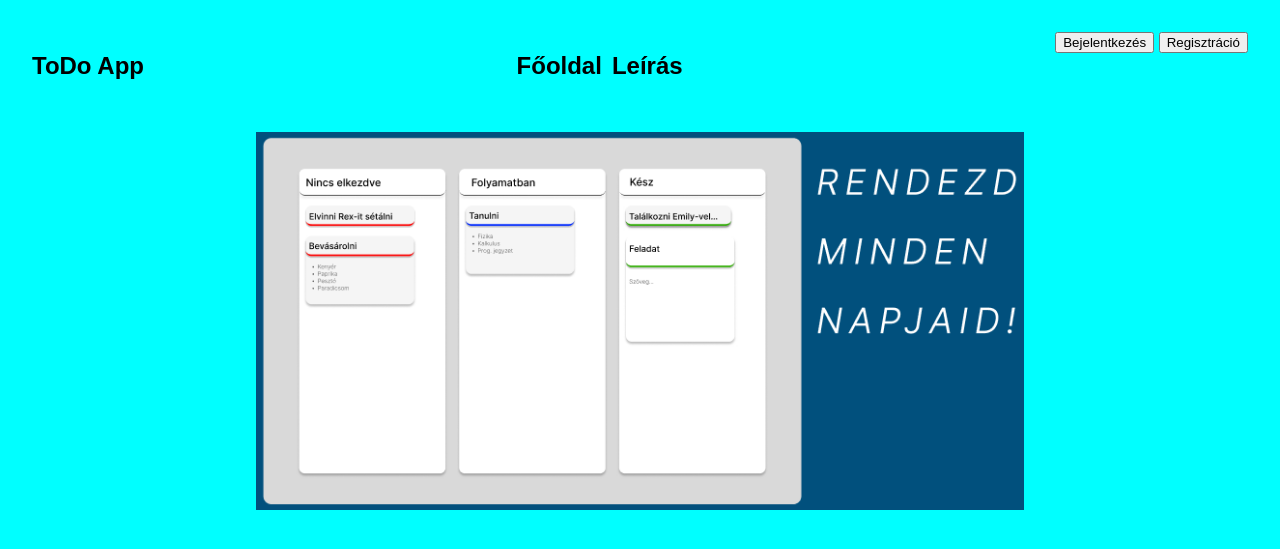
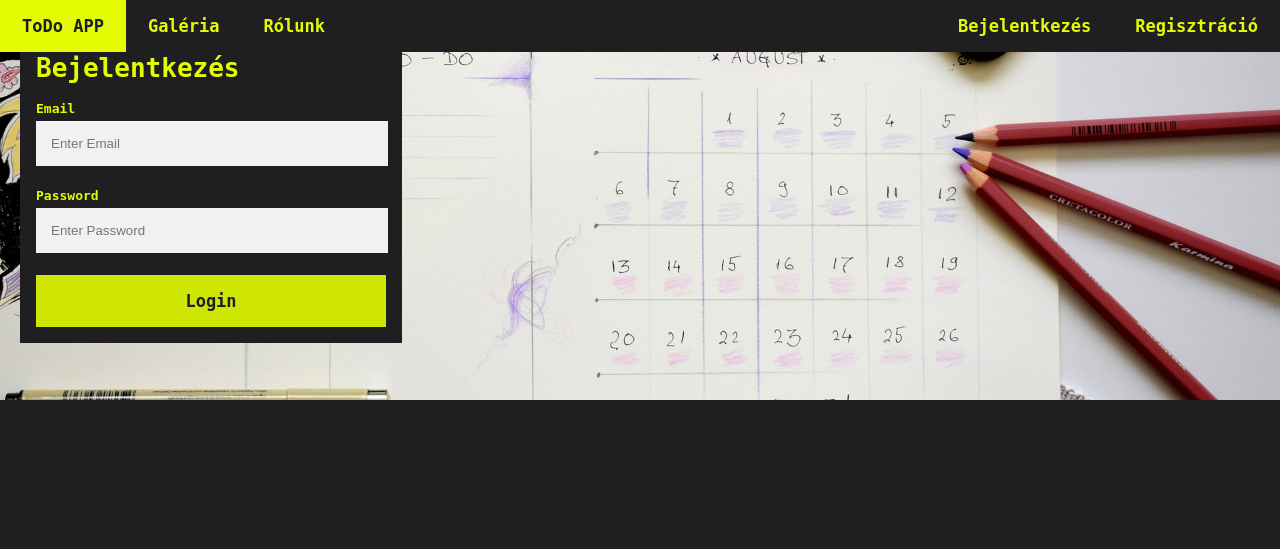
Before and after one commit to Patrik119HUN/ToDo-App, a PHP site: page / in a window 1280 px wide. Shown: the top 549 px of the page. Run offline with PHP 8.4, Linux system fonts and the light colour scheme.

Commit message:
menu, form with image

```diff
--- a/index.html
+++ b/index.html
@@ -3,23 +3,48 @@
   <head>
     <meta charset="UTF-8" />
     <meta name="author" content="Szegedi Bence, Tukacs Patrik" />
+    <link rel="icon" type="image/x-icon" href="./képek/pipa favicon.ico">
     <meta http-equiv="X-UA-Compatible" content="IE=edge" />
     <meta name="viewport" content="width=device-width, initial-scale=1.0" />
     <title>ToDo App</title>
     <link rel="stylesheet" href="style.css" />
   </head>
   <body>
-    <nav class="menu">
-      <h1>ToDo App</h1>
-      <div class="item">
-        <h1>Főoldal</h1>
-        <h1>Leírás</h1>
+
+    <div class="topnav">
+      <a class="active" id="left" href="#home">ToDo APP</a>
+      <a id="left"href="#galeria">Galéria</a>
+      <a id="left"href="#rolunk">Rólunk</a>
+      <button class="gomb" id="right">Regisztráció</button>
+      <button class="gomb" id="right">Bejelentkezés</button>
+
+
+    </div>
+
+    <div class="container">
+      <!--<img id="boritokep" src="./képek/planner2.jpg" alt="naptár">-->
+      <div class="centered">
+
       </div>
-      <div>
-        <button>Bejelentkezés</button>
-        <button>Regisztráció</button>
-      </div>
-    </nav>
-    <img id="minta" src="./képek/minta.png" alt="minta">
+
+    </div>
+    <div class="bg-img" id="bejelentkezes">
+      <form action="/action_page.php" class="form">
+        <h1>Bejelentkezés</h1>
+
+        <label for="email"><b>Email</b></label>
+        <input type="text" placeholder="Enter Email" name="email" required>
+
+        <label for="psw"><b>Password</b></label>
+        <input type="password" placeholder="Enter Password" name="psw" required>
+
+        <button type="submit" class="login">Login</button>
+      </form>
+    </div>
+
+
+
+
+
   </body>
 </html>
--- a/style.css
+++ b/style.css
@@ -1,24 +1,128 @@
 body{
-    background-color: aqua;
     margin: 0;
-    font-family: Arial, Helvetica, sans-serif;
+    font-family: monospace, Helvetica, sans-serif;
     font-weight: 200;
+    background-color: #1f1f21;
+    height: 100%;
+}
+body p{
+    font-family: monospace, Helvetica, sans-serif;
+    color:aliceblue;
+}
+body button{
+    color: #e3fc02;
+    font-family: monospace, Helvetica, sans-serif;
+    font-weight: bold;
+    font-size: 17px;
 }
 
-.menu{
-    display: flex;
-    justify-content: space-between;
-    margin:2rem;
+.topnav {
+    position: fixed;
+    top: 0;
+    width: 100%;
+    background-color: #1f1f21;
+    overflow: hidden;
+
 }
 
-.item{
-    display: flex;
-    gap: 10px;
+.topnav a{
+    padding: 16px 22px;
+    text-align: center;
+    text-decoration: none;
+    font-size: 17px;
+    font-weight: bold;
+    color: #e3fc02;
+}
+#left{
+    float: left;
+}
+#right{
+    float: right;
+}
+
+.topnav a:hover{
+    background-color: gray;
+    color: #e3fc02;
+}
+
+.topnav a.active{
+    background-color: #e3fc02;
+    color: #1f1f21;
+}
+
+.gomb{
+    background-color: #1f1f21;
+    color: #e3fc02;
+    padding: 16px 22px;
+    border: none;
+    text-align: center;
+    transition: 0.3s;
+}
+.gomb:hover{
+    background-color: gray;
+    color: #e3fc02;
+    cursor: pointer;
+}
+
+
+.container {
+    text-align: center;
+  }
+
+#boritokep{
+    opacity: 80%;
+}
+.centered{
+   top: 50%;
+   bottom: 50%;
+   transform: translate(-50%,-50%);
 }
 #minta{
-    width: 60%;
+    width: 80%;
     display: block;
     margin-left: auto;
     margin-right: auto;
 
 }
+.bg-img{
+    background-image: url("./képek/planner.jpg");
+    min-height: 380px;
+    background-position: center;
+    background-repeat: no-repeat;
+    background-size: cover;
+
+}
+.form{
+    right: 0;
+    margin: 20px;
+    max-width: 350px;
+    padding: 16px;
+    background-color: #1f1f21;
+    font-family: monospace;
+    color:#e3fc02
+}
+
+input[type=text], input[type=password] {
+    width: 92%;
+    padding: 15px;
+    margin: 5px 0 22px 0;
+    border: none;
+    background: #f1f1f1;
+}
+input[type=text]:focus, input[type=password]:focus {
+    background-color: #ddd;
+    outline: none;
+}
+.login {
+    background-color: #e3fc02;
+    color: #1f1f21;
+    padding: 16px 20px;
+    border: none;
+    cursor: pointer;
+    width: 100%;
+    opacity: 0.9;
+  }
+
+  .login:hover {
+    opacity: 1;
+  }
```
Also changed, not shown: képek/calendar-g0455aafab_1280.png (added), képek/checklist-g7455a86e2_1280.png (added), képek/coffee-gc0ac3039f_1920.jpg (added), képek/kave szeles.jpg (added), képek/pipa favicon.ico (added), képek/planner.jpg (added), képek/planner2.jpg (added), képek/tasks-g114362388_1920.jpg (added), képek/to-do-list-g07739287f_1280.png (added).
